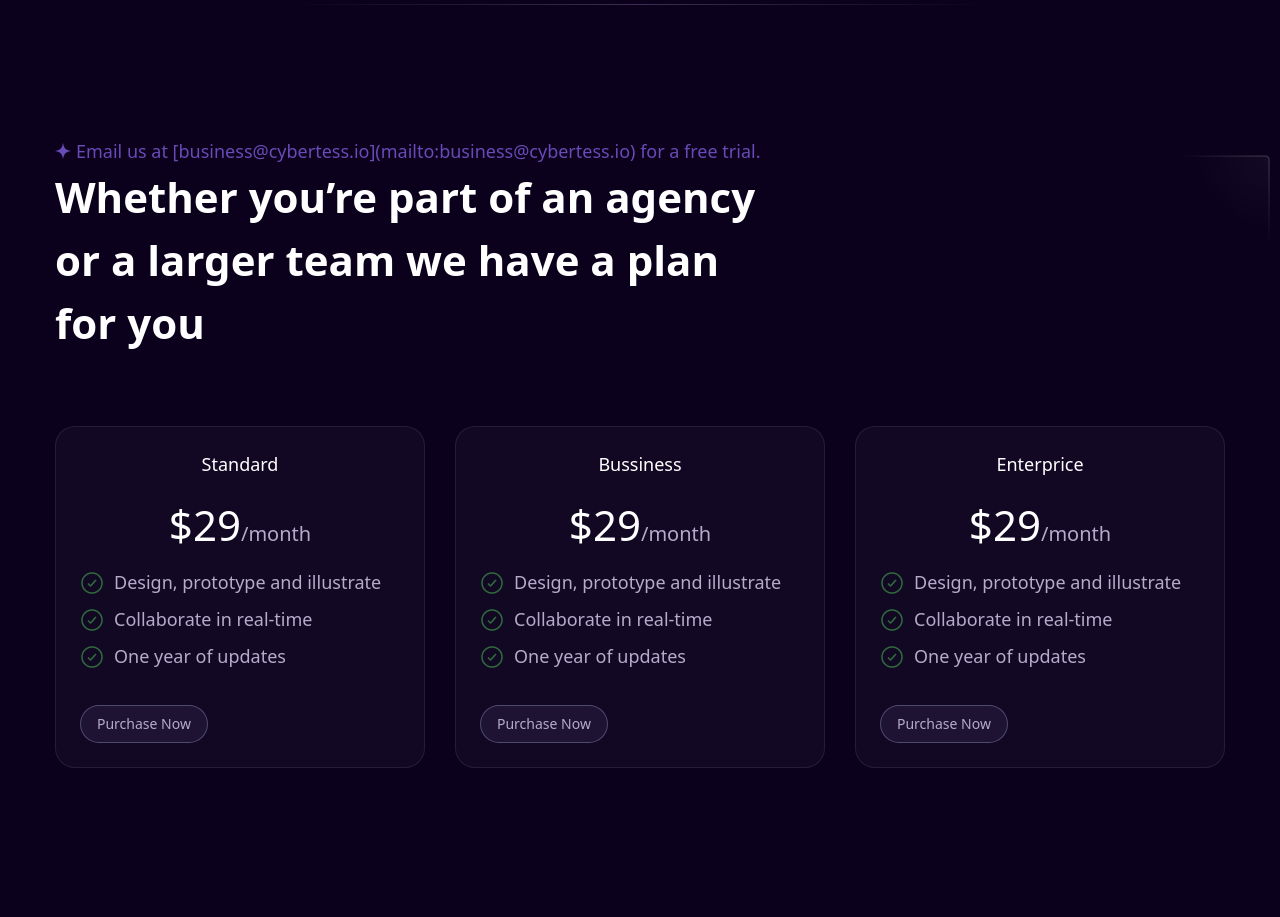
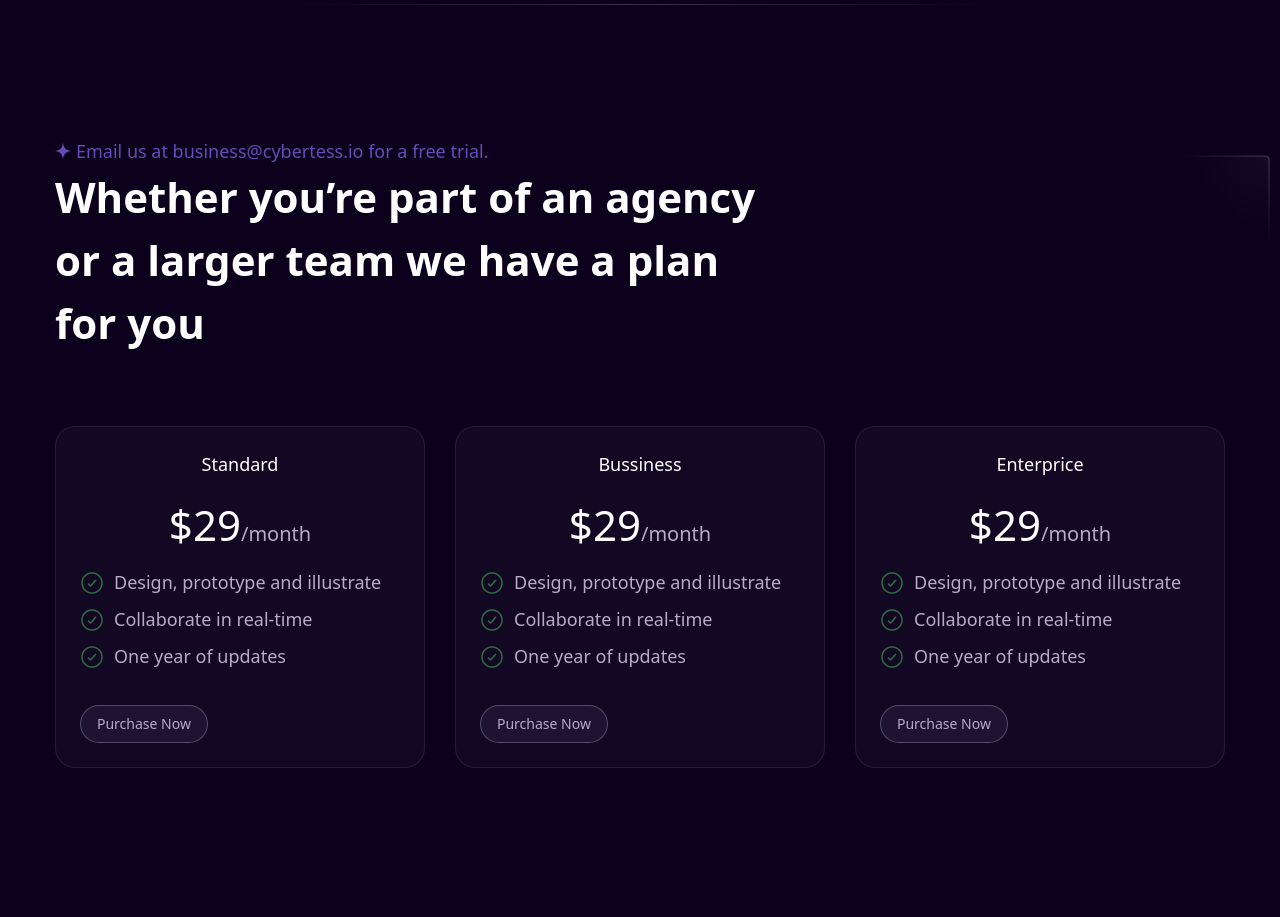
Before and after one commit to tarunkumar2112/staging, a React (Create React App) app: page / in a window 1280 px wide. Shown: the part 5640-6557 px from the top of the page. Built offline with nearby package versions, Linux system fonts and the light colour scheme.

Commit message:
Update Home.js

```diff
--- a/src/pages/Home.js
+++ b/src/pages/Home.js
@@ -235,7 +235,8 @@ const Home = () => {
         <div className='max-w-[1200px] mx-auto px-[15px] relative'>
           <img src={shapeLeft} alt="image" className='absolute right-[-30px] top-[50px]'/>
     <div className="max-w-[725px] w-full py-8 mb-8 ">
-        <p className="text-lg flex items-center  gap-[5px] text-Primary relative"> <img src={star} alt="star-img"/>Email us at [business@cybertess.io](mailto:business@cybertess.io) for a free trial.</p>
+        <p className="text-lg flex items-center  gap-[5px] text-Primary relative"> <img src={star} alt="star-img"/><a href="mailto:business@cybertess.io">Email us at business@cybertess.io for a free trial.</a></p>
+
         <h2 className=" font-bold mb-2 md:text-[42px] text-[30px] text-white ">Whether you’re part of an agency or a larger team we have a plan for you</h2>
 </div>
         <div className="flex md:flex-row flex-col gap-[30px] ">
```
